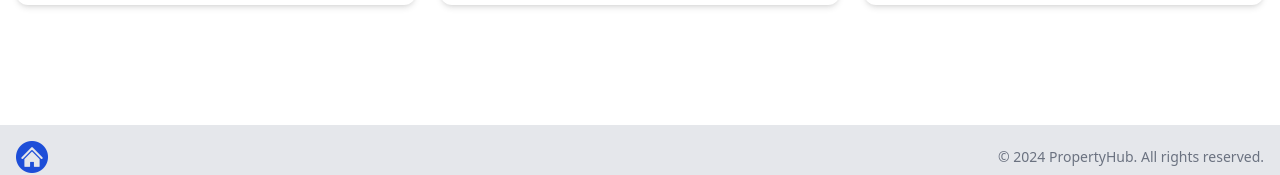
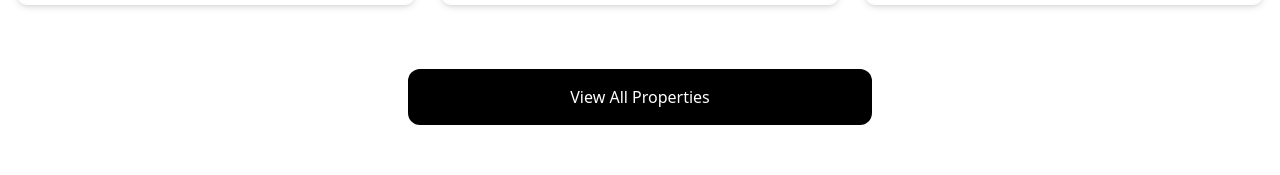
Before and after one commit to Palinana/property-hub, a Next.js app: page / in a window 1280 px wide. Shown: the part 1214-1389 px from the top of the page. Built offline with nearby package versions, Linux system fonts and the light colour scheme.

Commit message:
Added link to all listings from homepage

```diff
--- a/components/Homepage/HomeProperties.js
+++ b/components/Homepage/HomeProperties.js
@@ -26,6 +26,15 @@ const HomeProperties = async () => {
                     </div>
                 </div>
             </section>
+
+            <section className='m-auto max-w-lg my-10 px-6'>
+                <Link
+                    href='/properties'
+                    className='block bg-black text-white text-center py-4 px-6 rounded-xl hover:bg-gray-700'
+                >
+                    View All Properties
+                </Link>
+            </section>
         </>
     )
 }
```
